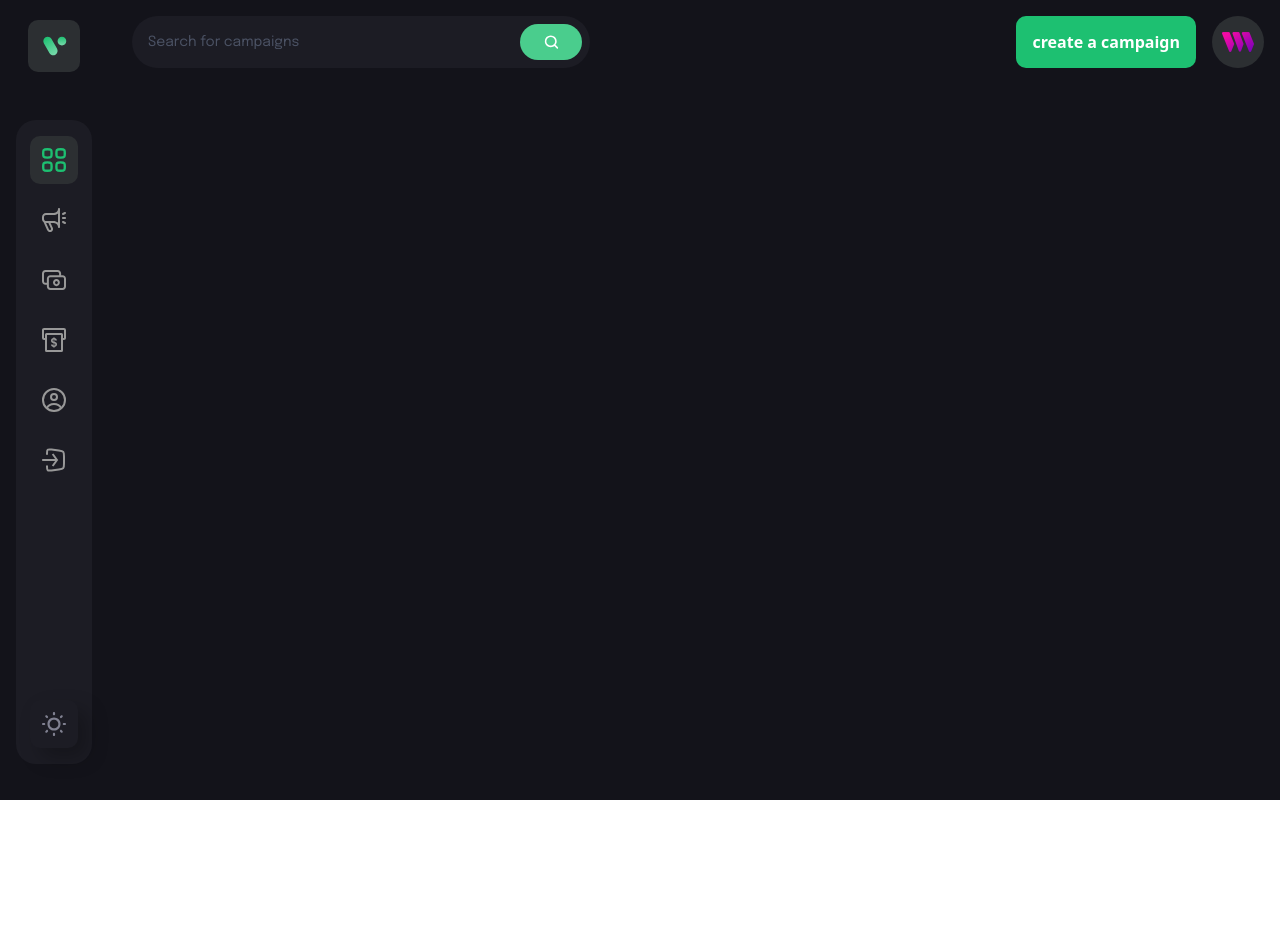
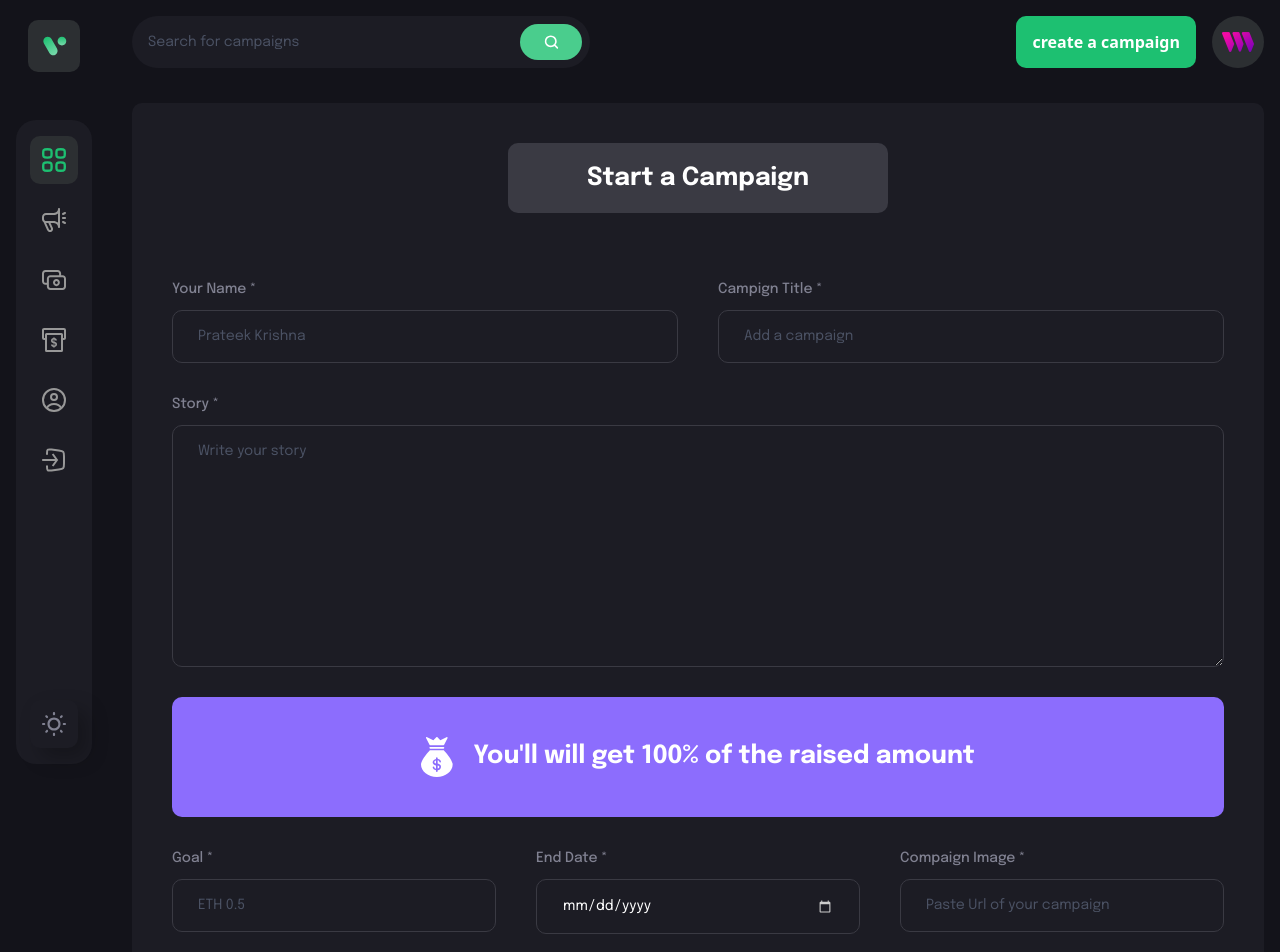
Before and after one commit to PrateekKrishna/crowdfunding-web3, a React (Vite) app in the folder client/: page /create-campaign in a window 1280 px wide. Before the commit this address had no page. Shown: the top 952 px of the page. Before the commit the page ends 800 px from the top, so only its background shows below. Built offline with nearby package versions, Linux system fonts and the light colour scheme; what @thirdweb-dev/react would draw is missing.

Commit message:
added create-campaign page

```diff
--- a/client/src/App.jsx
+++ b/client/src/App.jsx
@@ -13,6 +13,9 @@
         <Navbar />
         <Routes>
           <Route path='/' element={<Home />} />
+          <Route path='/profile' element={<Profile />} />
+          <Route path='/create-campaign' element={<CreateCampaign />} />
+          <Route path='/campaign-details/:id' element={<CampaignDetails />} />
         </Routes>
       </div>
     </div>
--- /dev/null
+++ b/client/src/components/FormField.jsx
@@ -0,0 +1,42 @@
+import React from "react";
+
+const FormField = ({
+  LabelName,
+  placeholder,
+  inputType,
+  isTextArea,
+  value,
+  handleChange,
+}) => {
+  return (
+    <label className="flex-1 w-full flex flex-col">
+      {LabelName && (
+        <span className="font-epilogue font-medium text-[14px] leading-[22px] text-[#808191] mb-[10px]">
+          {LabelName}
+        </span>
+      )}
+      {isTextArea ? (
+        <textarea
+        required
+        value={value}
+        onChange={handleChange}
+        rows={10}
+        placeholder={placeholder}
+        className="py-[15px] sm:px-[25px] px-[15px] outline-none border-[1px] border-[#3a3a43] bg-transparent font-epilogue text-white text-[14px] placeholder:text-[#4b5264] rounded-[10px] sm:min-w-[300px]"
+        />
+      ) : (
+        <input
+          required
+          value={value}
+          onChange={handleChange}
+          type={inputType}
+          step="0.1"
+          placeholder={placeholder}
+          className="py-[15px] sm:px-[25px] px-[15px] outline-none border-[1px] border-[#3a3a43] bg-transparent font-epilogue text-white text-[14px] placeholder:text-[#4b5264] rounded-[10px] sm:min-w-[300px]"
+        />
+      )}
+    </label>
+  );
+};
+
+export default FormField;
--- a/client/src/components/index.js
+++ b/client/src/components/index.js
@@ -1,3 +1,4 @@
 export { default as Sidebar } from './Sidebar';
 export { default as Navbar } from './Navbar';
 export { default as CustomButton } from './CustomButton';
+export { default as FormField } from './FormField';
--- a/client/src/pages/CreateCampaign.jsx
+++ b/client/src/pages/CreateCampaign.jsx
@@ -1,9 +1,107 @@
-import React from 'react'
+import { useState } from "react";
+import { useNavigate } from "react-router-dom";
+import { ethers } from "ethers";
+import { money } from "../assets";
+import { CustomButton, FormField } from "../components";
+import { checkIfImage } from "../utils";
 
 const CreateCampaign = () => {
+  const navigate = useNavigate();
+  const [isLoading, setIsLoading] = useState(false);
+  const [form, setForm] = useState({
+    name: "",
+    title: "",
+    description: "",
+    target: "",
+    deadline: "",
+    image: "",
+  });
+
+  const handleFormFeildChange = (fieldName, e) => {
+    setForm({...form, [fieldName]: e.target.value})
+  }
+
+  const handleSubmit = (e) => {
+    e.preventDefault();
+    console.log(form);
+  };
+
   return (
-    <div>CreateCampaign</div>
-  )
-}
+    <div className="bg-[#1c1c24] flex justify-center items-center flex-col rounded-[10px] sm:p-10 p-4 ">
+      {isLoading && "Loader..."}
+      <div className="flex justify-center items-center p-[16px] sm:min-w-[380px] bg-[#3a3a43] rounded-[10px]">
+        <h1 className="font-epilogue font-bold sm:text-[25px] text-[18px] leading-[38px] text-white">
+          Start a Campaign
+        </h1>
+      </div>
 
-export default CreateCampaign
+      <form
+        onSubmit={handleSubmit}
+        className="w-full mt-[65px] flex flex-col gap-[30px] "
+      >
+        <div className="flex flex-wrap gap-[40px]">
+          <FormField
+            LabelName="Your Name *"
+            placeholder="Prateek Krishna"
+            inputType="text"
+            value={form.name}
+            handleChange={(e) => {handleFormFeildChange('name', e)}}
+          />
+          <FormField
+            LabelName="Campign Title *"
+            placeholder="Add a campaign"
+            inputType="text"
+            value={form.title}
+            handleChange={(e) => {handleFormFeildChange('title', e)}}
+          />
+        </div>
+        <FormField
+          LabelName="Story *"
+          placeholder="Write your story"
+          isTextArea
+          value={form.description}
+          handleChange={(e) => {handleFormFeildChange('description', e)}}
+        />
+
+        <div className="w-full flex justify-center items-center p-4 bg-[#8c6dfd] h-[120px] rounded-[10px]">
+          <img src={money} alt="bag" className="w-40px h-40px object-contain" />
+          <h4 className="font-epilogue font-bold text-[25px] ml-[20px] text-white ">
+            You'll will get 100% of the raised amount{" "}
+          </h4>
+        </div>
+        <div className="flex flex-wrap gap-[40px]">
+          <FormField
+            LabelName="Goal *"
+            placeholder="ETH 0.5"
+            inputType="text"
+            value={form.target}
+            handleChange={(e) => {handleFormFeildChange('target', e)}}
+          />
+          <FormField
+            LabelName="End Date *"
+            placeholder="End Date"
+            inputType="date"
+            value={form.deadline}
+            handleChange={(e) => {handleFormFeildChange('deadline', e)}}
+          />
+          <FormField
+            LabelName="Compaign Image *"
+            placeholder="Paste Url of your campaign"
+            inputType="url"
+            value={form.image}
+            handleChange={(e) => {handleFormFeildChange('image', e)}}
+          />
+        </div>
+        <div className="flex justify-center items-center mt-[40px]">
+          <CustomButton
+            btnType="submit"
+            title="Submit new campaign"
+            styles="bg-[#1dc071]"
+          />
+        </div>
+      </form>
+    </div>
+  );
+};
+
+export default CreateCampaign;
```
